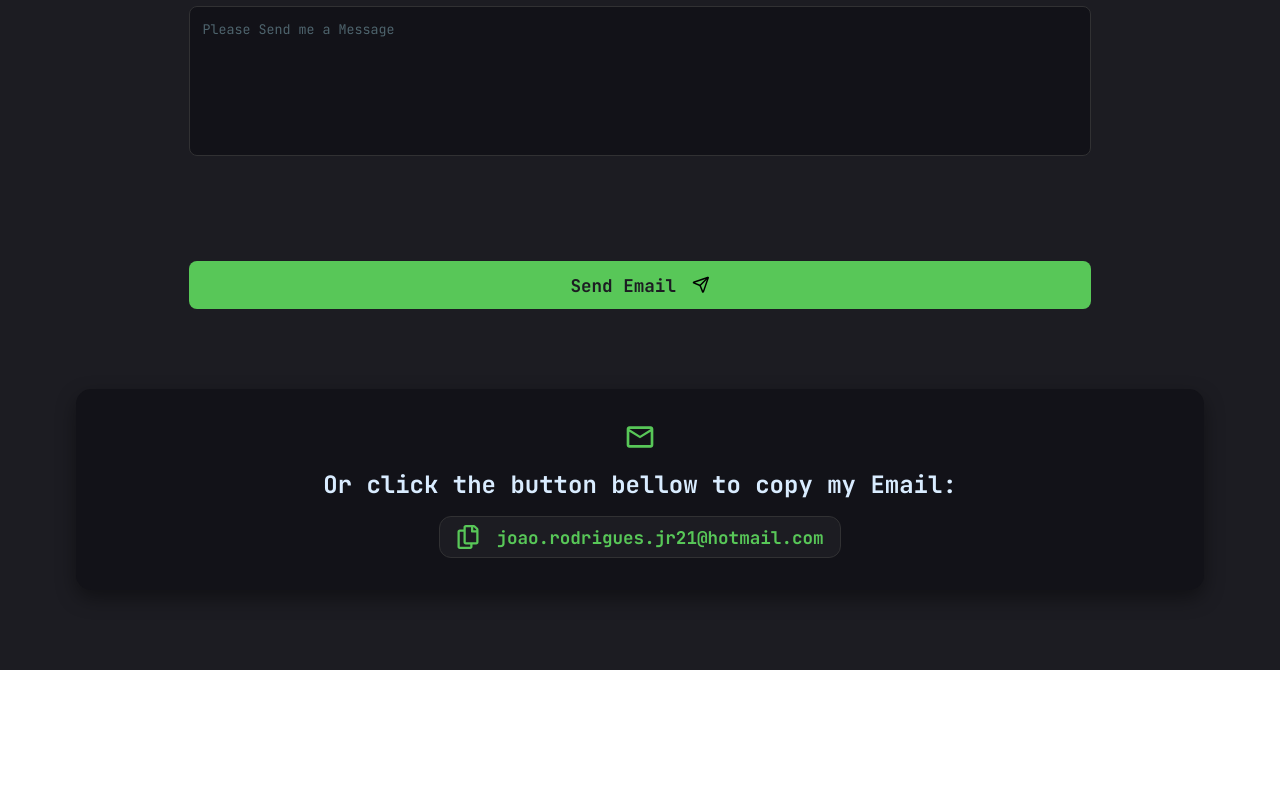
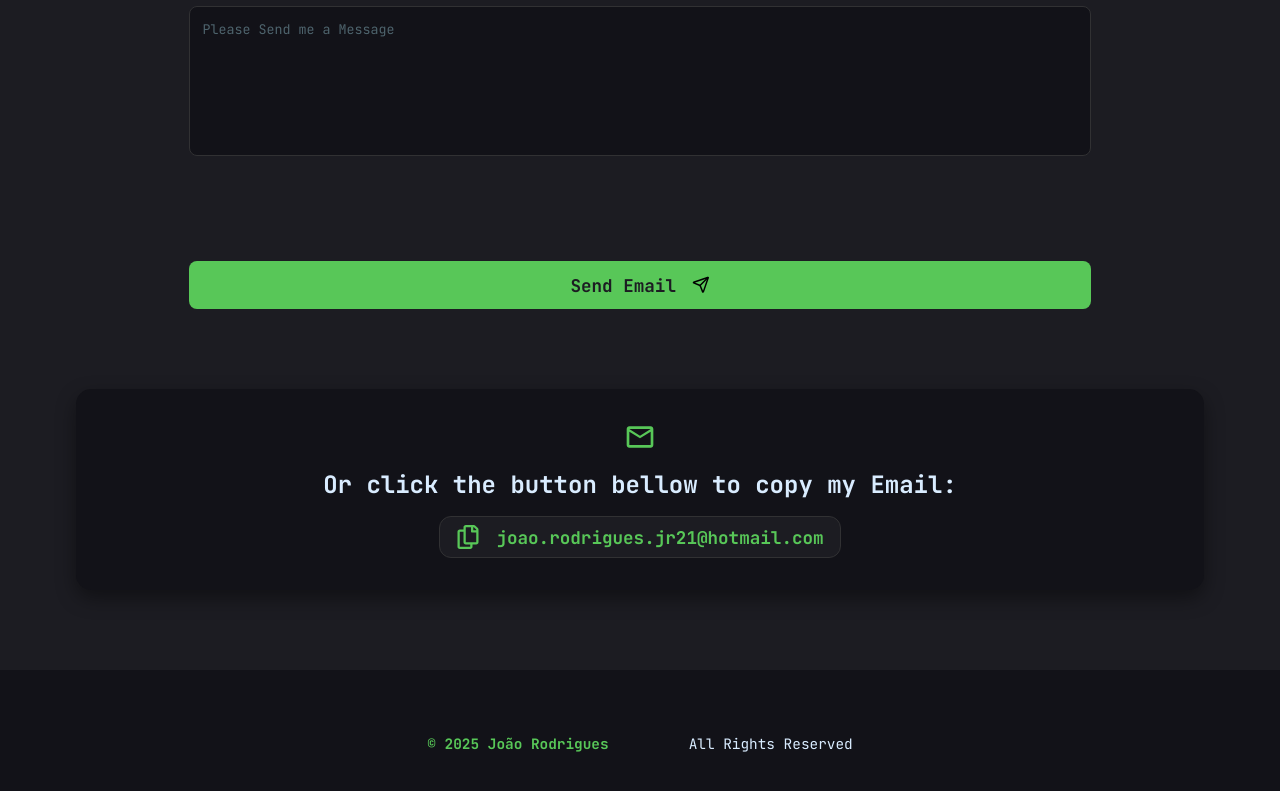
Before and after one commit to Joao0330/Portfolio-REACT, a React (Vite) app: page / in a window 1280 px wide. Shown: the part 7217-8008 px from the top of the page. Before the commit the page ends 7887 px from the top, so only its background shows below. Built offline with nearby package versions, Linux system fonts and the light colour scheme; no server answers.

Commit message:
Styling - Added a footer

```diff
--- a/src/App.tsx
+++ b/src/App.tsx
@@ -1,3 +1,4 @@
+import { Footer } from './components/Footer';
 import { Header } from './components/Header';
 import { Contact } from './sections/Contact';
 import { Hero } from './sections/Hero';
@@ -17,6 +18,8 @@ function App() {
 				<Skills />
 				<Contact />
 			</main>
+
+			<Footer />
 		</>
 	);
 }
--- /dev/null
+++ b/src/components/Footer.tsx
@@ -0,0 +1,13 @@
+export const Footer = () => {
+	return (
+		<footer className='footer'>
+			<div className='container'>
+				<div className='footer__wrapper'>
+					<strong>© {new Date().getFullYear()} João Rodrigues</strong>
+
+					<p>All Rights Reserved</p>
+				</div>
+			</div>
+		</footer>
+	);
+};
--- a/src/styles/components/_buttons.scss
+++ b/src/styles/components/_buttons.scss
@@ -82,7 +82,7 @@
 	}
 
 	&:hover {
-		background: darken($primary-color, 10%);
+		background: #43a843;
 
 		svg {
 			animation: upAndDown 0.5s;
@@ -121,7 +121,7 @@
 	}
 
 	&:hover {
-		color: lighten($color: $primary-color, $amount: 10%);
+		color: #83e283;
 	}
 
 	svg {
--- /dev/null
+++ b/src/styles/layout/_footer.scss
@@ -0,0 +1,28 @@
+@use '../abstracts' as *;
+
+.footer {
+	padding: 4rem 0;
+	background: $card-background-color;
+
+	&__wrapper {
+		display: flex;
+		justify-content: center;
+		gap: 5rem;
+		font-size: 0.9rem;
+
+		@include breakpointDesktop(768px) {
+			flex-direction: column;
+			align-items: center;
+			text-align: center;
+			gap: 1rem;
+		}
+
+		strong {
+			color: $primary-color;
+		}
+
+		p {
+			color: $text-color;
+		}
+	}
+}
--- a/src/styles/layout/_index.scss
+++ b/src/styles/layout/_index.scss
@@ -4,3 +4,4 @@
 @forward 'projects';
 @forward 'skills';
 @forward 'contact';
+@forward 'footer';
```
